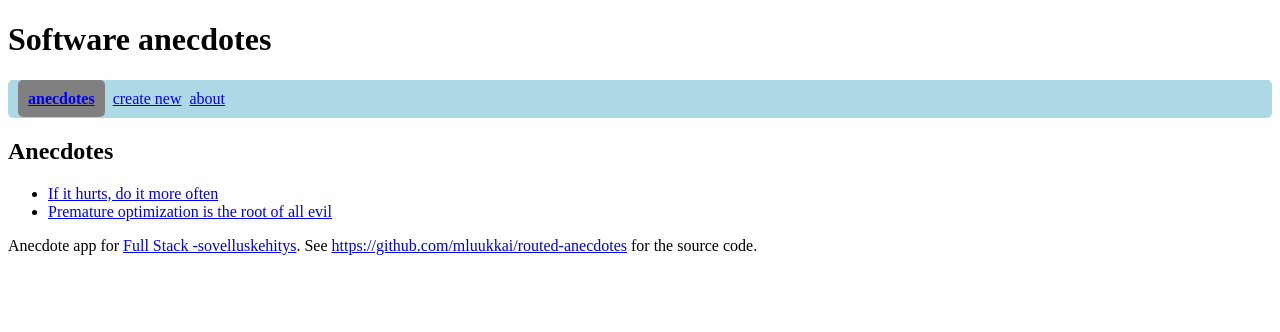
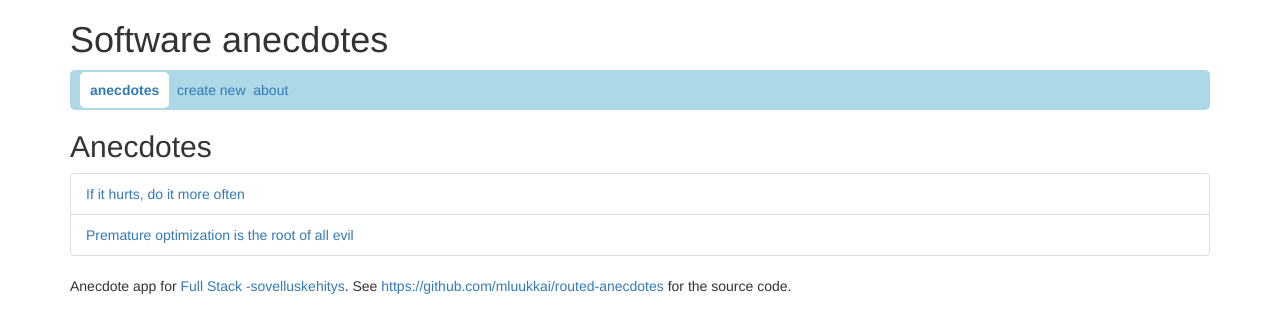
Before and after one commit to Jonharju/Fullstack, a React (Create React App) app in the folder Osa6/routed-anecdotes/: page / in a window 1280 px wide. Shown: the top 332 px of the page. Built offline with nearby package versions, Linux system fonts and the light colour scheme.

Commit message:
tehtävä 6.21 tehty

```diff
--- a/Osa6/routed-anecdotes/package.json
+++ b/Osa6/routed-anecdotes/package.json
@@ -4,6 +4,7 @@
   "private": true,
   "dependencies": {
     "react": "^16.2.0",
+    "react-bootstrap": "^0.32.1",
     "react-dom": "^16.2.0",
     "react-router-dom": "^4.2.2",
     "react-scripts": "1.0.17"
--- a/Osa6/routed-anecdotes/public/index.html
+++ b/Osa6/routed-anecdotes/public/index.html
@@ -1,6 +1,7 @@
 <!DOCTYPE html>
 <html lang="en">
   <head>
+    <link rel="stylesheet" href="https://maxcdn.bootstrapcdn.com/bootstrap/3.3.7/css/bootstrap.min.css" integrity="sha384-BVYiiSIFeK1dGmJRAkycuHAHRg32OmUcww7on3RYdg4Va+PmSTsz/K68vbdEjh4u" crossorigin="anonymous">
     <meta charset="utf-8">
     <meta name="viewport" content="width=device-width, initial-scale=1, shrink-to-fit=no">
     <meta name="theme-color" content="#000000">
--- a/Osa6/routed-anecdotes/src/App.js
+++ b/Osa6/routed-anecdotes/src/App.js
@@ -1,15 +1,17 @@
 import React from 'react'
+import { ListGroup, ListGroupItem } from 'react-bootstrap'
 import { BrowserRouter as Router, Route, Link, NavLink } from 'react-router-dom'
 
 const AnecdoteList = ({ anecdotes }) => (
   <div>
     <h2>Anecdotes</h2>
-    <ul>
-      {anecdotes.map(anecdote =>
-        <li key={anecdote.id} >
-        <Link to={`/anecdotes/${anecdote.id}`}>{anecdote.content}</Link>
-        </li>)}
-    </ul>
+    <ListGroup>
+        {anecdotes.map(anecdote => (
+          <ListGroupItem key={anecdote.id}>
+              <Link to={`/anecdotes/${anecdote.id}`}>{anecdote.content}</Link>
+          </ListGroupItem>
+        ))}
+      </ListGroup>
   </div>
 )
 
@@ -171,13 +173,13 @@
       }
       const activeMenuStyle = {
         fontWeight: 'bold',
-        background: 'grey',
+        background: 'white',
         borderRadius: 5,
         padding: 10,
         marginBottom: 10
       }
     return (
-      <div>
+      <div className="container">
         <Router>
           <div>
             <h1>Software anecdotes</h1>
```
Also changed, not shown: 1 other file (tests, documents, lock files or other folders).
